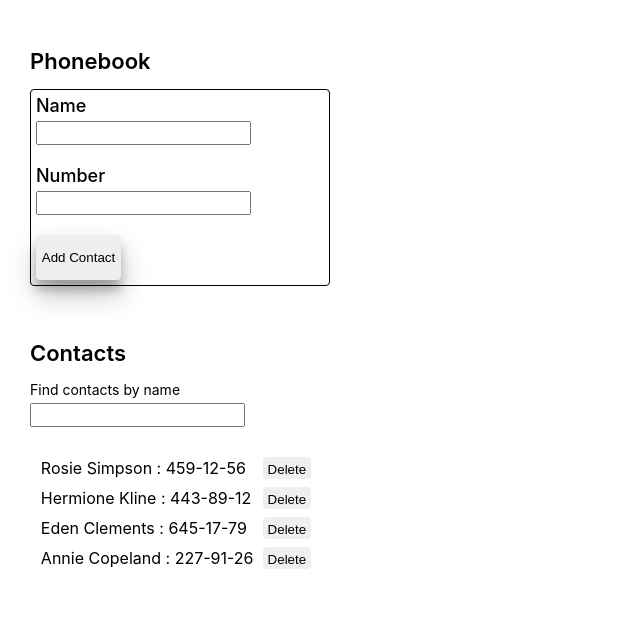
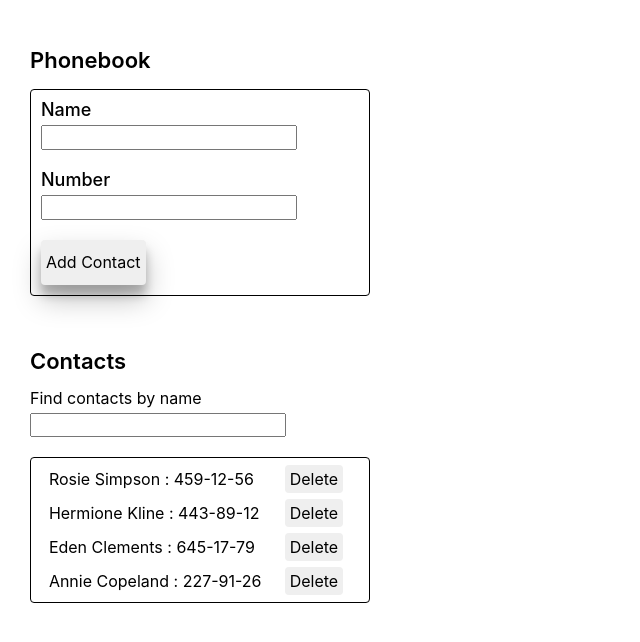
Before and after one commit to DanyilYatskov/goit-react-hw-02-phonebook, a React (Create React App) app: page / in a window 1280 px wide. Shown: the top 642 px of the page, without its empty margins (0-640 px from the left). Built offline with nearby package versions, Linux system fonts and the light colour scheme.

Commit message:
refactoring

```diff
--- a/src/App.js
+++ b/src/App.js
@@ -24,13 +24,16 @@ class App extends Component {
       { id: 'id-4', name: 'Annie Copeland', number: '227-91-26' },
     ],
   };
+
   state = {
     contacts: this.props.contacts,
     filter: '',
   };
+
   onChangeFilter = event => {
     this.setState({ filter: event.target.value });
   };
+
   getFilteredContacts = () => {
     const { filter, contacts } = this.state;
     const normalizedFilter = filter.toLowerCase();
@@ -39,6 +42,7 @@ class App extends Component {
       contact.name.toLowerCase().includes(normalizedFilter),
     );
   };
+
   addContact = ({ name, number }) => {
     const newContact = {
       id: uuidv4(),
@@ -71,11 +75,13 @@ class App extends Component {
       contacts: [...contacts, newContact],
     }));
   };
+
   deleteContact = contactId => {
     this.setState(prevState => ({
       contacts: prevState.contacts.filter(contact => contact.id !== contactId),
     }));
   };
+
   render() {
     const { contacts, filter } = this.state;
     const filteredContacts = this.getFilteredContacts();
--- a/src/components/ContactList/contactList.module.scss
+++ b/src/components/ContactList/contactList.module.scss
@@ -1,6 +1,8 @@
 .list {
-  width: 280px;
+  width: 340px;
   padding: 10px;
   margin: 0;
   list-style-type: circle;
+  border: 1px solid;
+  border-radius: 4px;
 }
--- a/src/components/ContactList/contactListItem.module.scss
+++ b/src/components/ContactList/contactListItem.module.scss
@@ -5,7 +5,7 @@
   align-items: center;
   text-align: center;
   margin-right: 8px;
-  height: 22px;
+  height: auto;
   width: auto;
   border-radius: 4px;
 
@@ -25,5 +25,8 @@
   display: flex;
   justify-content: space-around;
   width: auto;
-  margin-bottom: 8px;
+  margin-bottom: 12px;
+  &:last-child {
+    margin-bottom: 0;
+  }
 }
--- a/src/components/Filter/filter.module.scss
+++ b/src/components/Filter/filter.module.scss
@@ -1,5 +1,5 @@
 .label {
-  font-size: 14px;
+  font-size: 16px;
   display: block;
   margin-bottom: 20px;
 }
--- a/src/components/Form/Button/button.module.scss
+++ b/src/components/Form/Button/button.module.scss
@@ -6,11 +6,12 @@
   text-align: center;
   margin-right: 8px;
   height: 45px;
-  width: 85px;
+  width: auto;
   border-radius: 4px;
   box-shadow: 0 14px 28px rgba(0, 0, 0, 0.25), 0 10px 10px rgba(0, 0, 0, 0.22);
   &:hover,
   &:focus {
     background-color: rgb(162, 162, 238);
   }
+  font-size: 16px;
 }
--- a/src/components/Form/Form.js
+++ b/src/components/Form/Form.js
@@ -16,8 +16,10 @@ class Form extends Component {
     name: this.props.name,
     number: this.props.number,
   };
+
   nameInputId = uuidv4();
   numberInputId = uuidv4();
+
   handleChange = event => {
     const { name, value } = event.target;
     this.setState({ [name.toLowerCase()]: value });
@@ -25,11 +27,10 @@ class Form extends Component {
 
   handleSubmit = event => {
     event.preventDefault();
-
     this.props.onSubmit(this.state);
-
     this.setState({ name: '', number: '' });
   };
+
   render() {
     const { name, number } = this.state;
     return (
--- a/src/components/Form/form.module.scss
+++ b/src/components/Form/form.module.scss
@@ -2,5 +2,6 @@
   border: 1px solid;
   border-radius: 4px;
   outline: none;
-  padding: 5px;
+  padding: 10px;
+  width: 340px;
 }
--- a/src/index.js
+++ b/src/index.js
@@ -1,7 +1,7 @@
 import React from 'react';
 import ReactDOM from 'react-dom';
 import App from './App';
-//import 'modern-normalize/modern-normalize.css';
+import 'modern-normalize/modern-normalize.css';
 import './index.css';
 
 ReactDOM.render(
```
